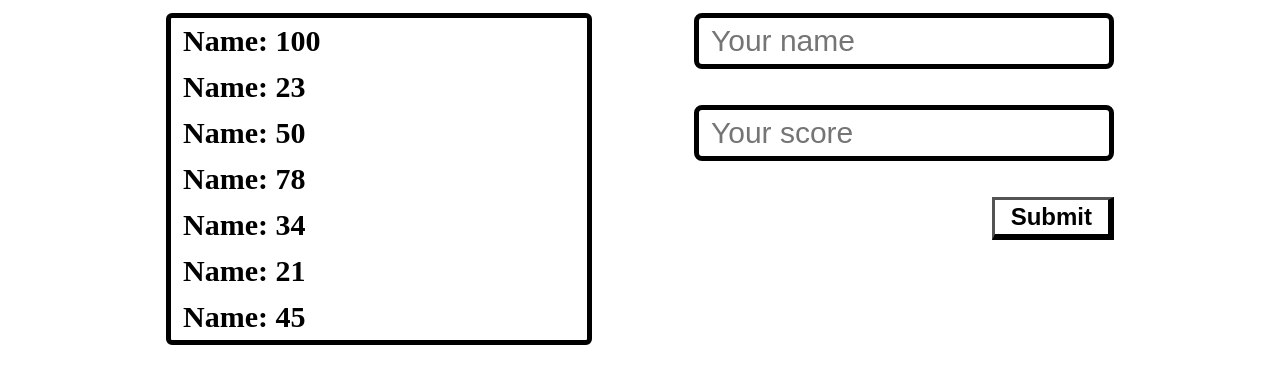
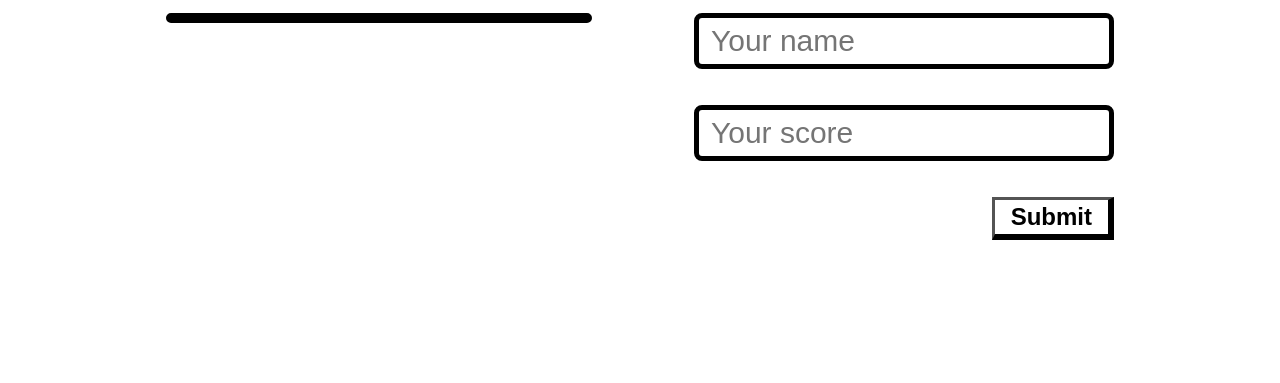
Before and after one commit to yghoor/leadearboard-site, a website built with webpack: page src/index.html in a window 1280 px wide. Shown: the part 305-688 px from the top of the page. Built offline with nearby package versions, Linux system fonts and the light colour scheme.

Commit message:
Remove hard coded scores from score list

```diff
--- a/src/index.html
+++ b/src/index.html
@@ -19,15 +19,7 @@
           <button type="button" class="button refresh-btn">Refresh</button>
         </div>
 
-        <ul class="score-list">
-          <li class="score-item">Name: 100</li>
-          <li class="score-item">Name: 23</li>
-          <li class="score-item">Name: 50</li>
-          <li class="score-item">Name: 78</li>
-          <li class="score-item">Name: 34</li>
-          <li class="score-item">Name: 21</li>
-          <li class="score-item">Name: 45</li>
-        </ul>
+        <ul class="score-list"></ul>
       </section>
 
       <section id="add-score-section">
```
